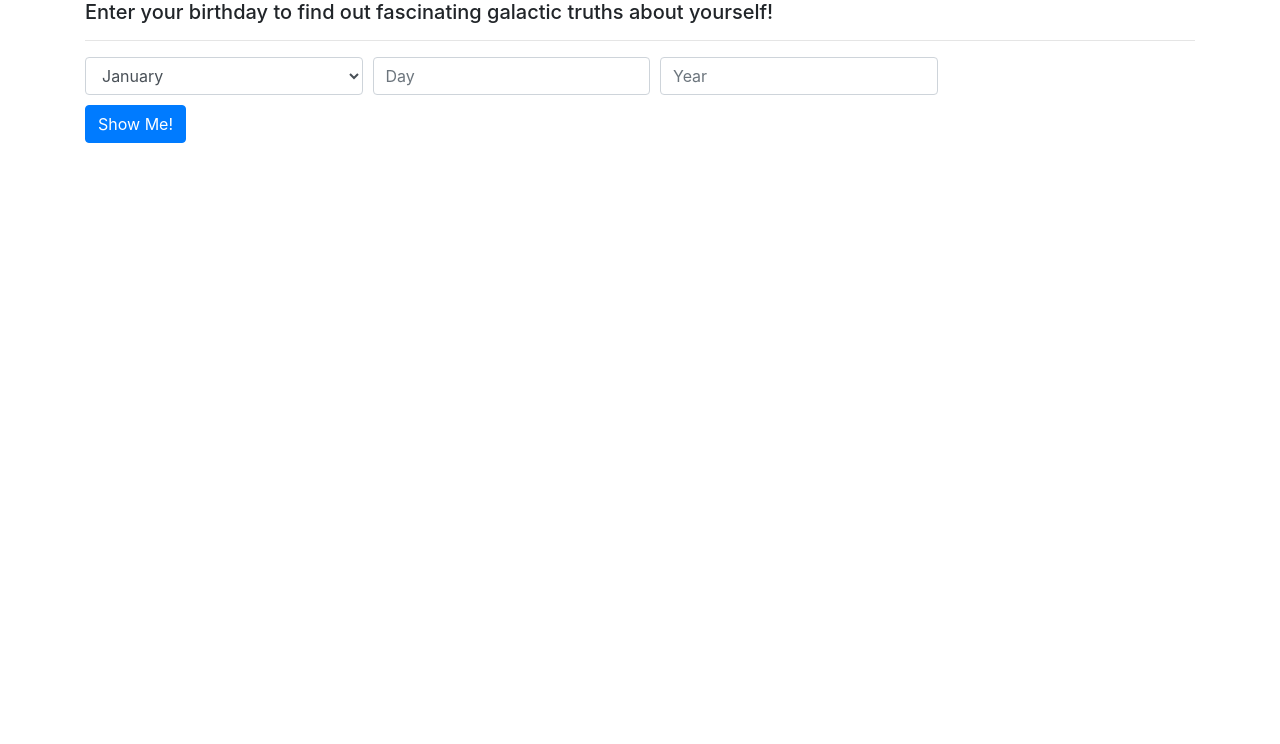
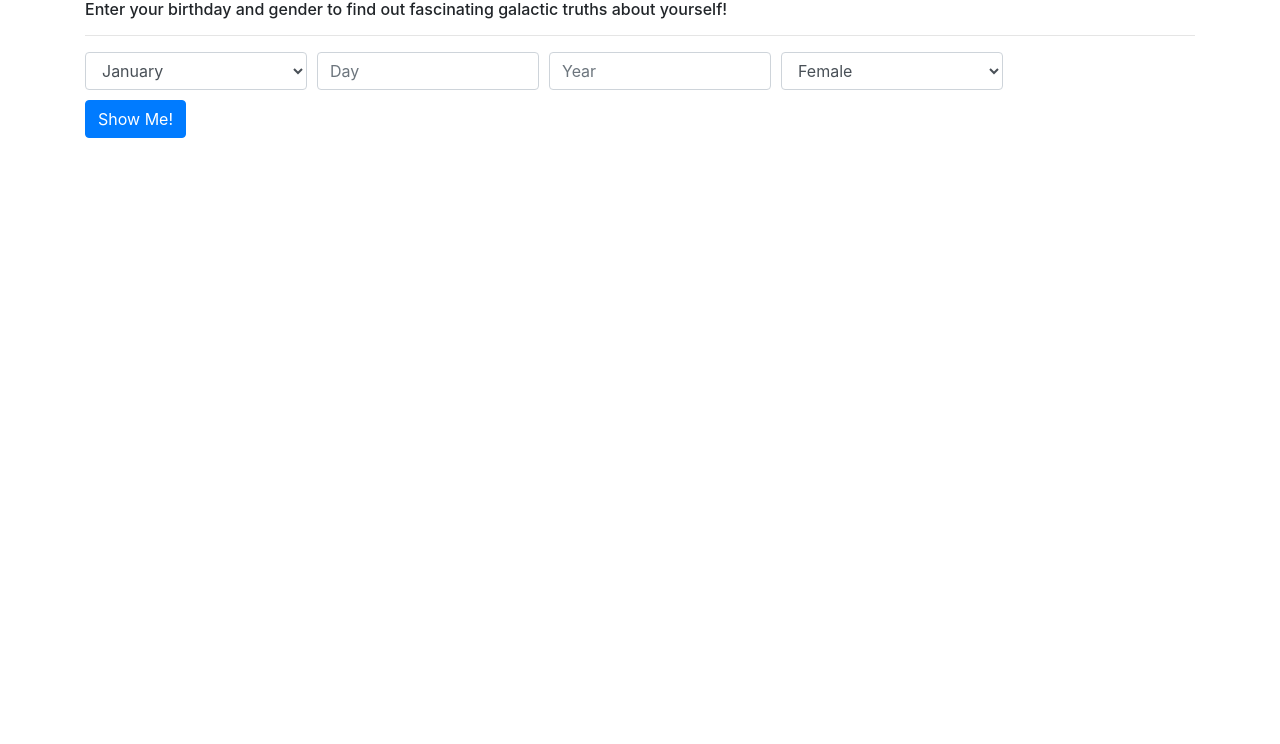
Before and after one commit to schoinh/galactic-age, a website built with webpack: page src/index.html in a window 1280 px wide. Shown: the part 56-800 px from the top of the page. Built offline with nearby package versions, Linux system fonts and the light colour scheme.

Commit message:
add gender to input form

```diff
--- a/src/index.html
+++ b/src/index.html
@@ -6,9 +6,10 @@
   <body>
     <div class="container">
       <h1>Super Galactic Age Calculator</h1>
-      <h5>Enter your birthday to find out fascinating galactic truths about yourself!</h5>
+      <h6>Enter your birthday and gender to find out fascinating galactic truths about yourself!</h6>
       <hr>
-      <select class="form-control" id="month">
+      <form>
+        <select class="form-control" id="month">
           <option value="0">January</option>
           <option value="1">February</option>
           <option value="2">March</option>
@@ -28,12 +29,14 @@
         <div class="form-group">
           <input type="number" class="form-control" id="year" placeholder="Year">
         </div>
+        <select class="form-control" id="gender">
+          <option value="female">Female</option>
+          <option value="male">Male</option>
+        </select>
         <br><br>
         <button type="submit" class="btn btn-primary">Show Me!</button>
       </form>
-      <div class="showErrors"></div>
-      <div class="showArtistId"></div>
-      <div class="showArtistAlbums"></div>
+      <div class="output"></div>
     </div>
   </body>
 </html>
--- a/src/styles.css
+++ b/src/styles.css
@@ -1,5 +1,5 @@
 .form-control {
-  width: 25% !important;
+  width: 20% !important;
   float: left;
   margin-right: 10px;
 }
```
